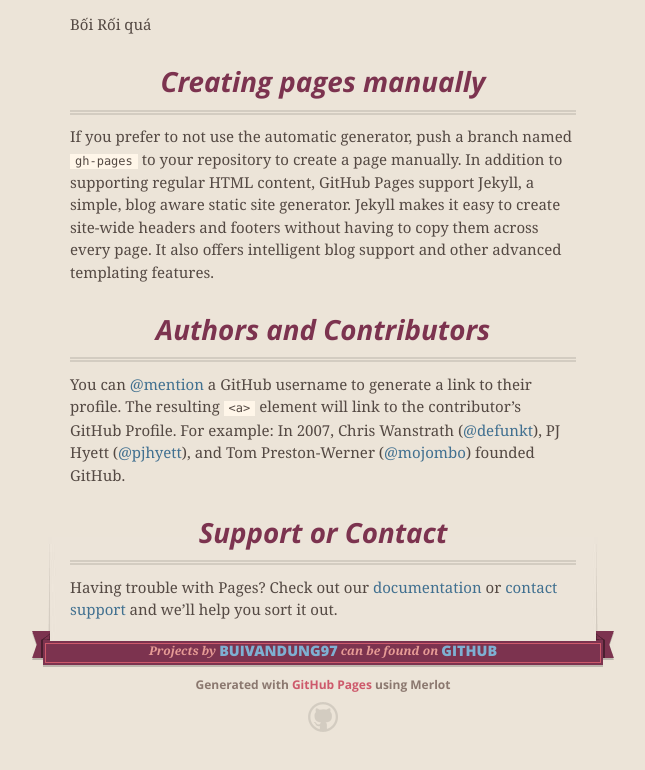
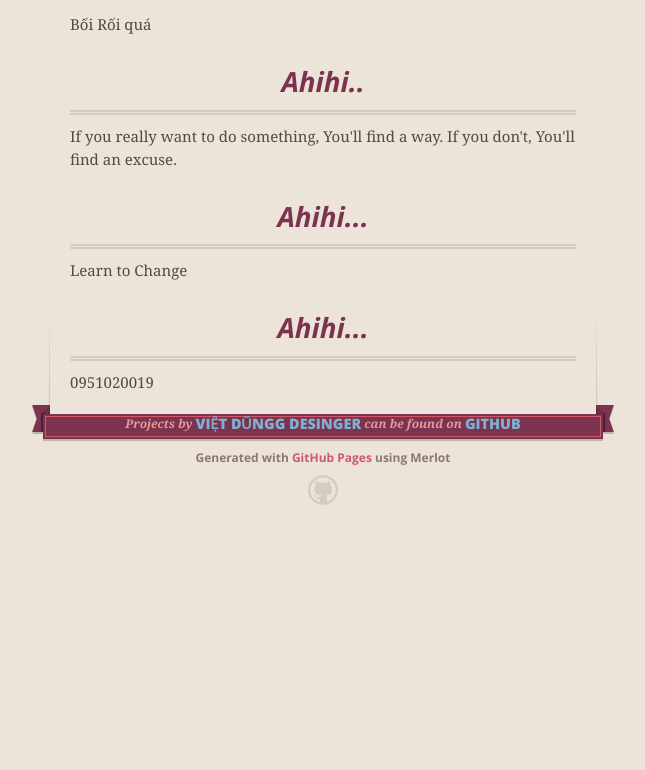
Before and after one commit to buivandung97/buivandung97, a plain HTML site: page index.html in a window 1280 px wide. Shown: the part 1172-1942 px from the top of the page, without its empty margins (317-962 px from the left). After the commit the page ends 1717 px from the top, so only its background shows below. Drawn offline with nearby package versions, Linux system fonts and the light colour scheme.

Commit message:
Update index.html

```diff
--- a/index.html
+++ b/index.html
@@ -57,25 +57,25 @@
 <p>Bối Rối quá</p>
 
 <h3>
-<a id="creating-pages-manually" class="anchor" href="#creating-pages-manually" aria-hidden="true"><span aria-hidden="true" class="octicon octicon-link"></span></a>Creating pages manually</h3>
+<a id="creating-pages-manually" class="anchor" href="#creating-pages-manually" aria-hidden="true"><span aria-hidden="true" class="octicon octicon-link"></span></a>Ahihi..</h3>
 
-<p>If you prefer to not use the automatic generator, push a branch named <code>gh-pages</code> to your repository to create a page manually. In addition to supporting regular HTML content, GitHub Pages support Jekyll, a simple, blog aware static site generator. Jekyll makes it easy to create site-wide headers and footers without having to copy them across every page. It also offers intelligent blog support and other advanced templating features.</p>
+<p>If you really want to do something, You'll find a way. If you don't, You'll find an excuse.</p>
 
 <h3>
-<a id="authors-and-contributors" class="anchor" href="#authors-and-contributors" aria-hidden="true"><span aria-hidden="true" class="octicon octicon-link"></span></a>Authors and Contributors</h3>
+<a id="authors-and-contributors" class="anchor" href="#authors-and-contributors" aria-hidden="true"><span aria-hidden="true" class="octicon octicon-link"></span></a>Ahihi...</h3>
 
-<p>You can <a href="https://help.github.com/articles/basic-writing-and-formatting-syntax/#mentioning-users-and-teams" class="user-mention">@mention</a> a GitHub username to generate a link to their profile. The resulting <code>&lt;a&gt;</code> element will link to the contributor’s GitHub Profile. For example: In 2007, Chris Wanstrath (<a href="https://github.com/defunkt" class="user-mention">@defunkt</a>), PJ Hyett (<a href="https://github.com/pjhyett" class="user-mention">@pjhyett</a>), and Tom Preston-Werner (<a href="https://github.com/mojombo" class="user-mention">@mojombo</a>) founded GitHub.</p>
+<p>Learn to Change</p>
 
 <h3>
-<a id="support-or-contact" class="anchor" href="#support-or-contact" aria-hidden="true"><span aria-hidden="true" class="octicon octicon-link"></span></a>Support or Contact</h3>
+<a id="support-or-contact" class="anchor" href="#support-or-contact" aria-hidden="true"><span aria-hidden="true" class="octicon octicon-link"></span></a>Ahihi...</h3>
 
-<p>Having trouble with Pages? Check out our <a href="https://help.github.com/pages">documentation</a> or <a href="https://github.com/contact">contact support</a> and we’ll help you sort it out.</p>
+<p>0951020019</p>
       </section>
 
       <footer>
         <span class="ribbon-outer">
           <span class="ribbon-inner">
-            <p>Projects by <a href="https://github.com/buivandung97">buivandung97</a> can be found on <a href="https://github.com/buivandung97">GitHub</a></p>
+            <p>Projects by <a href="https://github.com/buivandung97">Việt Dũngg Desinger</a> can be found on <a href="https://github.com/buivandung97">GitHub</a></p>
           </span>
           <span class="left-tail"></span>
           <span class="right-tail"></span>
```
